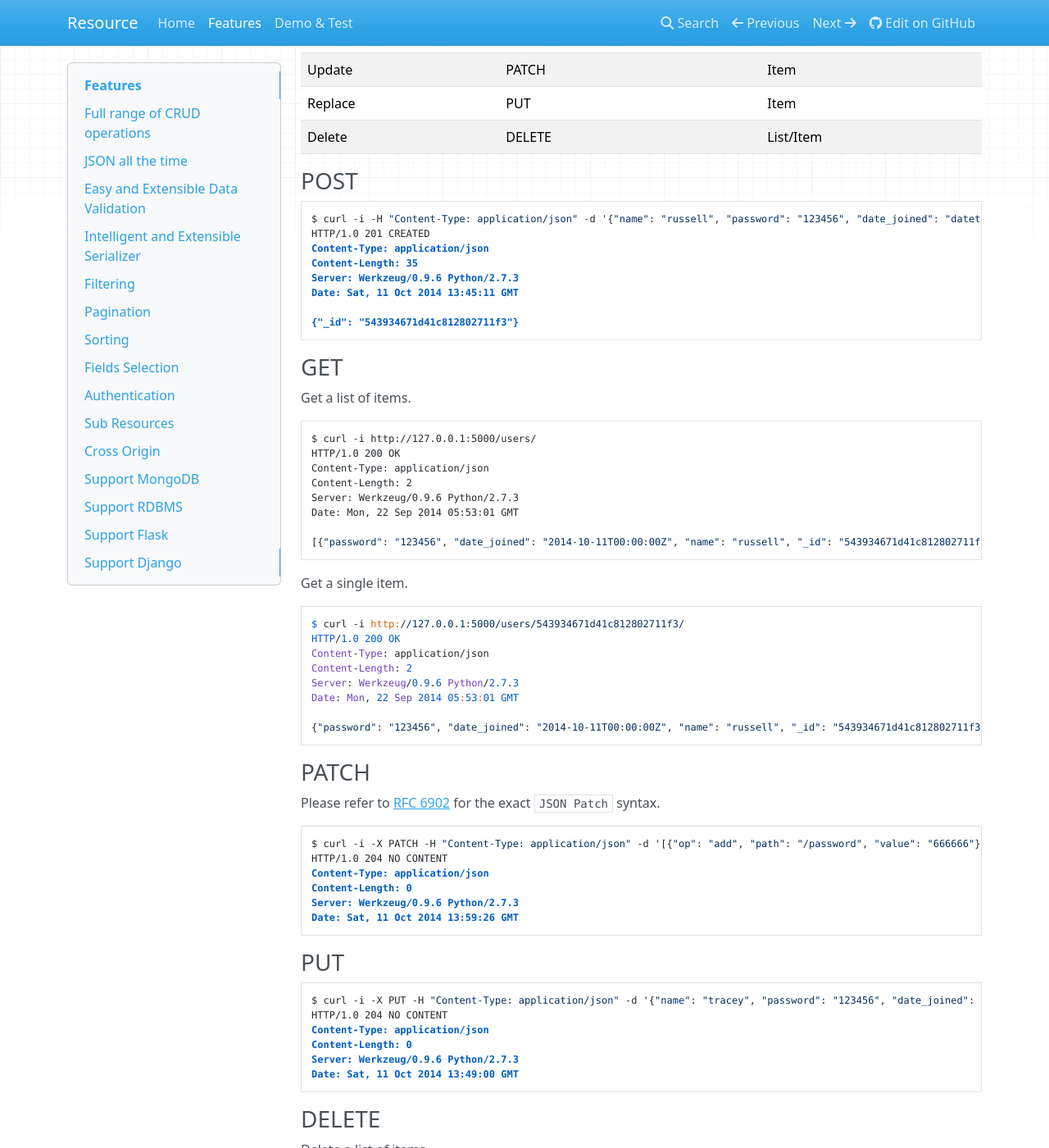
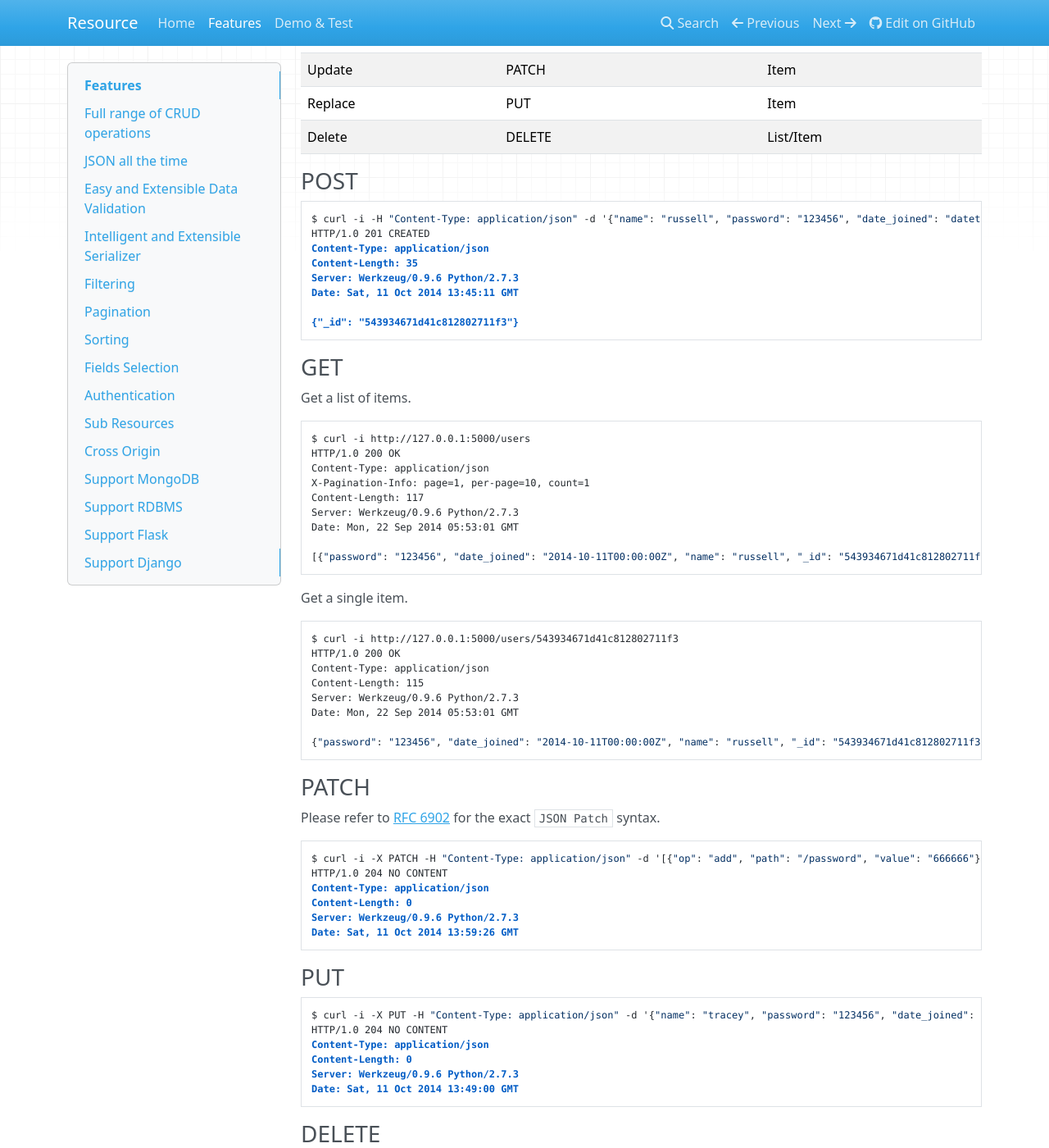
Before and after one commit to RussellLuo/resource, an MkDocs documentation site: the page built from docs/features.md, in a window 1280 px wide and 1400 px high, scrolled down 343 px. Shown: the whole window at 82% size. Built offline with MkDocs 1.6.1, drawn with Linux system fonts in a browser that asks for light colours; nearby versions of some CDN libraries; old or Windows-style settings are respelled for this version of MkDocs; some of the changed text lies outside the part shown.

```diff
--- a/docs/features.md
+++ b/docs/features.md
@@ -19,7 +19,7 @@ Delete  | DELETE    | List/Item
 
 ### POST
 
-    $ curl -i -H "Content-Type: application/json" -d '{"name": "russell", "password": "123456", "date_joined": "datetime(2014-10-11T00:00:00Z)"}' http://127.0.0.1:5000/users/
+    $ curl -i -H "Content-Type: application/json" -d '{"name": "russell", "password": "123456", "date_joined": "datetime(2014-10-11T00:00:00Z)"}' http://127.0.0.1:5000/users
     HTTP/1.0 201 CREATED
     Content-Type: application/json
     Content-Length: 35
@@ -32,10 +32,11 @@ Delete  | DELETE    | List/Item
 
 Get a list of items.
 
-    $ curl -i http://127.0.0.1:5000/users/
+    $ curl -i http://127.0.0.1:5000/users
     HTTP/1.0 200 OK
     Content-Type: application/json
-    Content-Length: 2
+    X-Pagination-Info: page=1, per-page=10, count=1
+    Content-Length: 117
     Server: Werkzeug/0.9.6 Python/2.7.3
     Date: Mon, 22 Sep 2014 05:53:01 GMT
 
@@ -43,10 +44,10 @@ Get a list of items.
 
 Get a single item.
 
-    $ curl -i http://127.0.0.1:5000/users/543934671d41c812802711f3/
+    $ curl -i http://127.0.0.1:5000/users/543934671d41c812802711f3
     HTTP/1.0 200 OK
     Content-Type: application/json
-    Content-Length: 2
+    Content-Length: 115
     Server: Werkzeug/0.9.6 Python/2.7.3
     Date: Mon, 22 Sep 2014 05:53:01 GMT
 
@@ -56,7 +57,7 @@ Get a single item.
 
 Please refer to [RFC 6902][2] for the exact `JSON Patch` syntax.
 
-    $ curl -i -X PATCH -H "Content-Type: application/json" -d '[{"op": "add", "path": "/password", "value": "666666"}]' http://127.0.0.1:5000/users/543934671d41c812802711f3/
+    $ curl -i -X PATCH -H "Content-Type: application/json" -d '[{"op": "add", "path": "/password", "value": "666666"}]' http://127.0.0.1:5000/users/543934671d41c812802711f3
     HTTP/1.0 204 NO CONTENT
     Content-Type: application/json
     Content-Length: 0
@@ -65,7 +66,7 @@ Please refer to [RFC 6902][2] for the exact `JSON Patch` syntax.
 
 ### PUT
 
-    $ curl -i -X PUT -H "Content-Type: application/json" -d '{"name": "tracey", "password": "123456", "date_joined": "datetime(2014-10-11T00:00:00Z)"}' http://127.0.0.1:5000/users/543934671d41c812802711f3/
+    $ curl -i -X PUT -H "Content-Type: application/json" -d '{"name": "tracey", "password": "123456", "date_joined": "datetime(2014-10-11T00:00:00Z)"}' http://127.0.0.1:5000/users/543934671d41c812802711f3
     HTTP/1.0 204 NO CONTENT
     Content-Type: application/json
     Content-Length: 0
@@ -76,7 +77,7 @@ Please refer to [RFC 6902][2] for the exact `JSON Patch` syntax.
 
 Delete a list of items.
 
-    $ curl -i -X DELETE http://127.0.0.1:5000/users/
+    $ curl -i -X DELETE http://127.0.0.1:5000/users
     HTTP/1.0 204 NO CONTENT
     Content-Type: application/json
     Content-Length: 0
@@ -85,7 +86,7 @@ Delete a list of items.
 
 Delete a single item.
 
-    $ curl -i -X DELETE http://127.0.0.1:5000/users/543934671d41c812802711f3/
+    $ curl -i -X DELETE http://127.0.0.1:5000/users/543934671d41c812802711f3
     HTTP/1.0 204 NO CONTENT
     Content-Type: application/json
     Content-Length: 0
@@ -166,11 +167,11 @@ Filtering
 
 With a single condition:
 
-    $ curl http://127.0.0.1:5000/users/543934671d41c812802711f3/?name=russell
+    $ curl http://127.0.0.1:5000/users/543934671d41c812802711f3?name=russell
 
 With multiple conditions in AND mode:
 
-    $ curl http://127.0.0.1:5000/users/543934671d41c812802711f3/?name=russell&date_joined=datetime(2014-10-11T00:00:00Z)
+    $ curl http://127.0.0.1:5000/users/543934671d41c812802711f3?name=russell&date_joined=datetime(2014-10-11T00:00:00Z)
 
 By subclassing `Filter` class, you can do more complex filtering:
 
@@ -216,7 +217,7 @@ Further, with the helper decorator `query_params`, you can simplify the above `U
 
 Then, you can filter users with `date_joined_gt` and `date_joined_lt` like this:
 
-    $ curl http://127.0.0.1:5000/users/?date_joined_gt=datetime(2014-10-01T00:00:00Z)&date_joined_lt=datetime(2014-10-03T00:00:00Z)
+    $ curl http://127.0.0.1:5000/users?date_joined_gt=datetime(2014-10-01T00:00:00Z)&date_joined_lt=datetime(2014-10-03T00:00:00Z)
 
 
 ### DuFilter
@@ -225,8 +226,8 @@ Then, you can filter users with `date_joined_gt` and `date_joined_lt` like this:
 
 With the help of `DuFilter`, you can filter resources like this (without any extra code):
 
-    $ curl http://127.0.0.1:5000/users/?username__in=russell&username__in=tracey
-    $ curl http://127.0.0.1:5000/users/?date_joined__gt=datetime(2014-10-01T00:00:00Z)&date_joined__lt=datetime(2014-10-03T00:00:00Z)
+    $ curl http://127.0.0.1:5000/users?username__in=russell&username__in=tracey
+    $ curl http://127.0.0.1:5000/users?date_joined__gt=datetime(2014-10-01T00:00:00Z)&date_joined__lt=datetime(2014-10-03T00:00:00Z)
 
 Below is the full list of Comparison Operators that `DuFilter` supports:
 
@@ -253,7 +254,7 @@ per_page | 20
 
 You may want to specify `page` and `per_page` explicitly.
 
-    $ curl http://127.0.0.1:5000/users/?page=2&per_page=10
+    $ curl http://127.0.0.1:5000/users?page=2&per_page=10
 
 
 Sorting
@@ -268,7 +269,7 @@ Sign       | Order
 
 For example, you can sort users first by `name` in ascending-order and second by `age` in descending-order:
 
-    $ curl http://127.0.0.1:5000/users/?sort=name,-age
+    $ curl http://127.0.0.1:5000/users?sort=name,-age
 
 
 Fields Selection
@@ -278,7 +279,7 @@ You can select/limit returned fields of each item with the keyword `fields` in q
 
 For example, the following request will receive all users with only `name` and `password` fields in each user:
 
-    $ curl http://127.0.0.1:5000/users/?fields=name,password
+    $ curl http://127.0.0.1:5000/users?fields=name,password
 
 
 Authentication
@@ -290,7 +291,7 @@ Authentication
 
 For resources protected by `Auth`, you can access them without credentials:
 
-    $ curl http://127.0.0.1:5000/<resource>/
+    $ curl http://127.0.0.1:5000/<resource>
 
 #### 2. Simple authentication
 
@@ -304,7 +305,7 @@ For resources protected by `Auth`, you can access them without credentials:
 
 For resources protected by `SimpleAuth`, you must set `Authorization` header to access them:
 
-    $ curl -u russell:encrypted http://127.0.0.1:5000/<resource>/
+    $ curl -u russell:encrypted http://127.0.0.1:5000/<resource>
 
 #### 3. Complex authentication
 
@@ -323,7 +324,7 @@ For resources protected by `SimpleAuth`, you must set `Authorization` header to
 
 For resources protected by `ComplexAuth`, you can access them via `GET` without credentials:
 
-    $ curl http://127.0.0.1:5000/<resource>/
+    $ curl http://127.0.0.1:5000/<resource>
 
 But you must give credentials of a registered user to access these resources via other HTTP methods (i.e. `POST`, `PUT`, `PATCH`, `DELETE`):
 
@@ -380,7 +381,7 @@ Then, you can get a token and use it by following the steps below:
 
 1. POST (with username and password) to generate a token
 
-        $ curl -X POST -H "Content-Type: application/json" -d '{"username":"russell","password":"123456"}' http://127.0.0.1:5000/tokens/
+        $ curl -X POST -H "Content-Type: application/json" -d '{"username":"russell","password":"123456"}' http://127.0.0.1:5000/tokens
 
 2. get the token from the response (in JSON format) of POST
 
@@ -388,7 +389,7 @@ Then, you can get a token and use it by following the steps below:
 
 3. set the token as username part in the Authorization header to access resources
 
-        $ curl -u eyJhbGciOiJIUzI1NiIsImV4cCI6MTQxNDIyNDExOSwiaWF0IjoxNDE0MjIwNTE5fQ.eyJwayI6IjU0NGI0YWRhMWQ0MWM4MzExMjRhNDBjZCJ9.d_6Oi4ePS7z9NhK9b9J23H3KQx4u_EdzT-VHDnV2fC8:unused http://127.0.0.1:5000/<resource>/
+        $ curl -u eyJhbGciOiJIUzI1NiIsImV4cCI6MTQxNDIyNDExOSwiaWF0IjoxNDE0MjIwNTE5fQ.eyJwayI6IjU0NGI0YWRhMWQ0MWM4MzExMjRhNDBjZCJ9.d_6Oi4ePS7z9NhK9b9J23H3KQx4u_EdzT-VHDnV2fC8:unused http://127.0.0.1:5000/<resource>
 
 
 Sub Resources
```
Also changed, not shown: docs/index.md (+4 -23 lines), docs/introduction.md (added, +51 -0 lines), docs/quickstart.md (+1 -1 lines).
